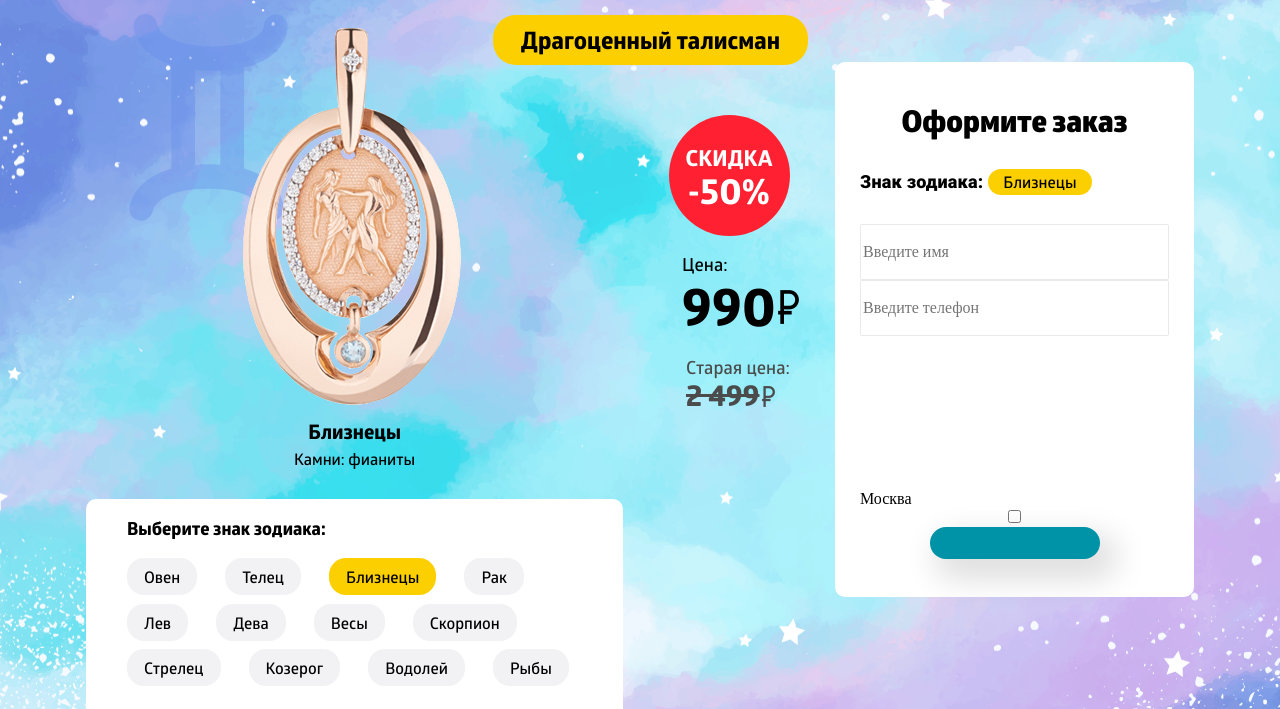
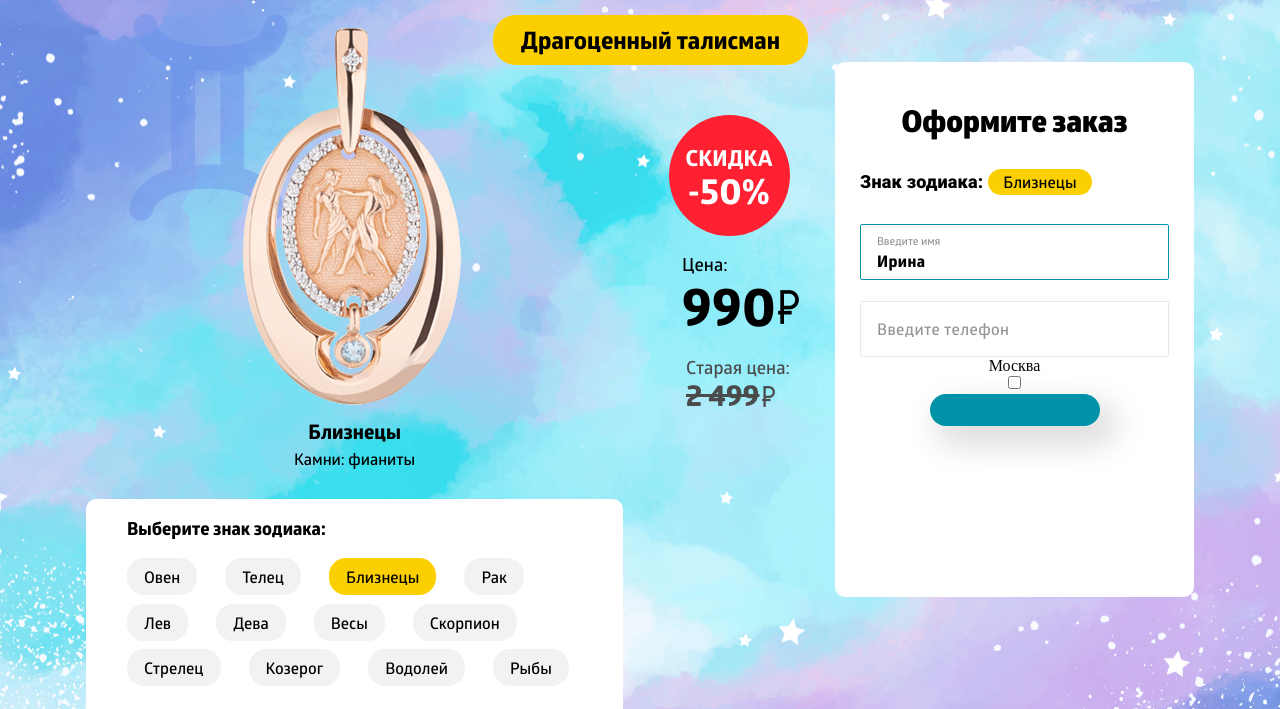
Before and after one commit to tvoygluk/kulon, a website: page source/index.html in a window 1280 px wide. Shown: the part 129-838 px from the top of the page. Drawn offline with nearby package versions, Linux system fonts and the light colour scheme; files that its build step writes are made by us from their sources.

Commit message:
Стилизует поля ввода имени и телефона

```diff
--- a/source/index.html
+++ b/source/index.html
@@ -103,17 +103,15 @@
         <div class="order__choice choice">
           <span class="choice__sign">Знак зодиака: </span><p>Близнецы</p>
         </div>
-        <div class="choice__name">
-          <label class="visually-hidden" for="choice-name">Введите имя</label>
-          <input type="text" id="choice-name" placeholder="Введите имя">
+        <div class="choice__name js-choice-input">
+          <label class="choice__label js-choice-label"  for="choice-name">Введите имя</label>
+          <input type="text" id="choice-name" placeholder="Введите имя" value="Ирина" required>
         </div>
-        <!-- TODO: добавить имя Ирина -->
         <div class="choice__phone">
-          <label class="visually-hidden" for="choice-phone">Введите номер телефона</label>
-          <input type="tel" id="choice-phone" placeholder="Введите телефон">
+          <label class="choice__label" for="choice-phone">Введите телефон</label>
+          <input type="tel" id="choice-phone" placeholder="Введите телефон" required>
         </div>
-
-        <div class="order__location"><svg></svg><span>Москва</span></div>
+        <div class="order__location"><span>Москва</span></div>
         <label class="order__personal" for="order-personal">
           <input type="checkbox" id="order-personal" name="order__checkbox">
         </label>
--- a/source/sass/blocks/choice.scss
+++ b/source/sass/blocks/choice.scss
@@ -24,12 +24,56 @@
 
 .choice__name,
 .choice__phone {
+  position: relative;
+
   input {
-/* Style for "Прямоуголь" */
+    padding: 0 16px;
     width: 309px;
     height: 56px;
     border-radius: 2px;
-    border: 1px solid #e9e9e9;
-    background-color: #ffffff;
+    border: 1px solid $white-grayish;
+    background-color: $white;
+    font-family: "Globerx bold", "Arial", sans-serif;
+    font-size: 16px;
+    line-height: 31px;
+    letter-spacing: 0.4px;
+
+    &::placeholder {
+      font-family: "Glober Semi Bold", "Arial", sans-serif;
+      color: $gray--darken;
+      font-size: 16px;
+      font-weight: 400;
+      line-height: 31px;
+    }
   }
 }
+
+.choice__name {
+  margin-bottom: 21px;
+}
+
+.choice__phone {
+  margin-bottom: 0;
+}
+
+.choice__label {
+  display: none;
+  position: absolute;
+  top: 1px;
+  left: 17px;
+  color: $gray--darken;
+  font-family: "Glober Semi Bold", "Arial", sans-serif;
+  font-size: 11px;
+  line-height: 31px;
+}
+
+.js-choice-label {
+  display: block;
+}
+
+.js-choice-input {
+  input {
+    padding-top: 17px;
+    border-color: $blue;
+  }
+}
--- a/source/sass/colors.scss
+++ b/source/sass/colors.scss
@@ -1,8 +1,10 @@
 $black: #000000;
 $white: #ffffff;
 $white-blueish: #dcecff;
+$white-grayish: #e9e9e9;
 $yellow: #fcd000;
 $blue: #0093a7;
 $gray: #f2f2f4;
 $gray--dark: #4b4b4b;
+$gray--darken: #959595;
 $red: #ff2131;
```
Also changed, not shown: build/css/style.min.css, build/index.html, 1 other file.
